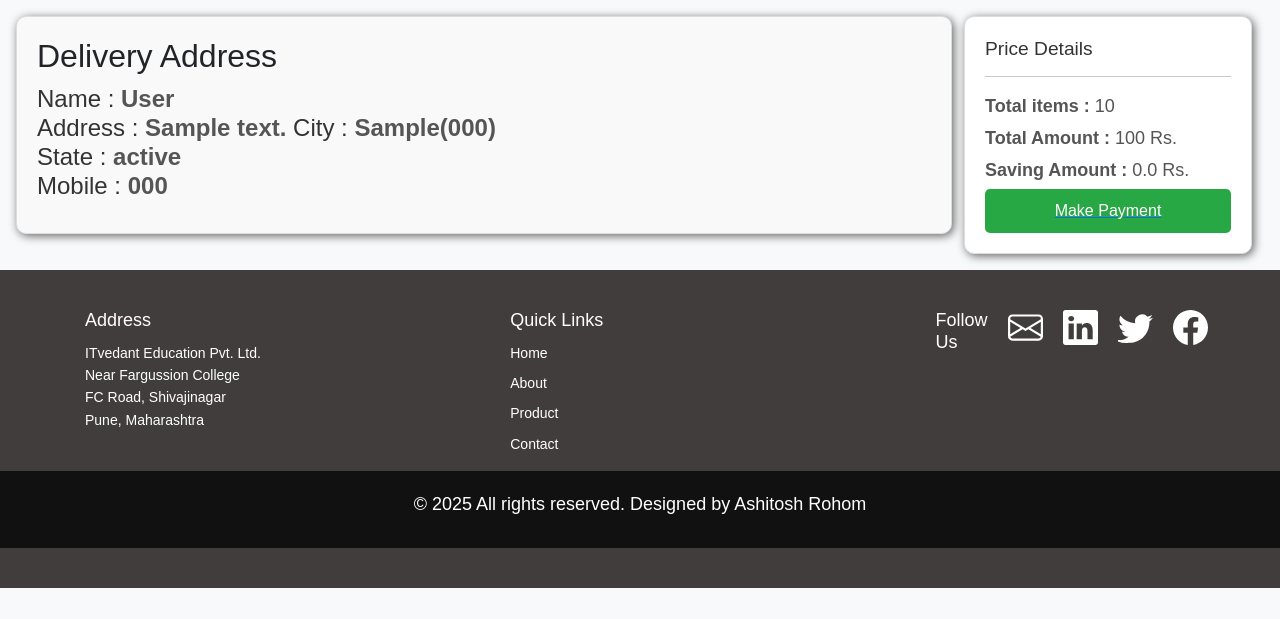
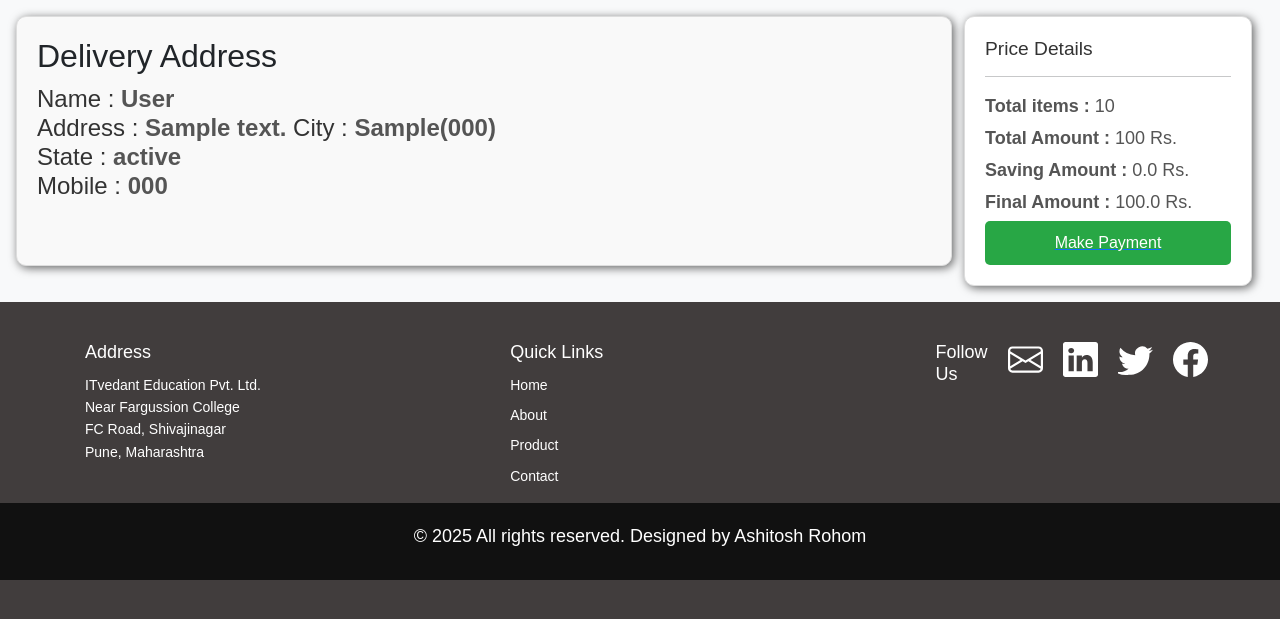
Before and after one commit to ashurohom/E-Commerce-Website, a Django app: page /fetchorder/ in a window 1280 px wide. Shown: the part 62-681 px from the top of the page. Run offline with Django 5.2, Linux system fonts and the light colour scheme; a user stored in the database is signed in; tables that the repository leaves empty hold one stand-in row (values such as "Sample post"); some libraries are stand-ins or nearby versions.

Commit message:
update saving amount

```diff
--- a/ecom/myapp/views.py
+++ b/ecom/myapp/views.py
@@ -275,10 +275,12 @@ def fetchorder(request):
     total_amt=0
     items=0
 
+
     for cart in cards:
         saving_amt += (cart.pid.price - cart.pid.offer_price) * cart.qty
         total_amt += cart.pid.offer_price * cart.qty
         items+=cart.qty
+        amount = saving_amt + total_amt
 
     # for i in orders:
     #     total_amt+=i.amt
@@ -288,6 +290,7 @@ def fetchorder(request):
         context['saving']=saving_amt
         context['amount']=total_amt
         context['items']=items
+        context['finalamount']=amount
 
     return render(request,'placeorder.html',context)
 
@@ -342,8 +345,8 @@ def email_send(request):
         "ashitosh.rohom@gmail.com",
         ['ashitoshrohom1829@gmail.com'],
         )
-    # return redirect('/')
-    return redirect('/update_order_status')
+    return redirect('/myorder')
+    # return redirect('/update_order_status')
 
 
 
--- a/ecom/template/placeorder.html
+++ b/ecom/template/placeorder.html
@@ -34,6 +34,7 @@
               <p><strong>Total items :</strong> {{items}} </p>
               <p><strong>Total Amount :</strong> {{amount}} Rs. </p>
               <p><strong>Saving Amount :</strong> {{saving}} Rs. </p>
+              <p><strong>Final Amount :</strong> {{finalamount}} Rs. </p>
               <a href="/makepayment" class="anchor"><button class="btn btn-success">Make Payment</button></a>
 
             </div>
```
